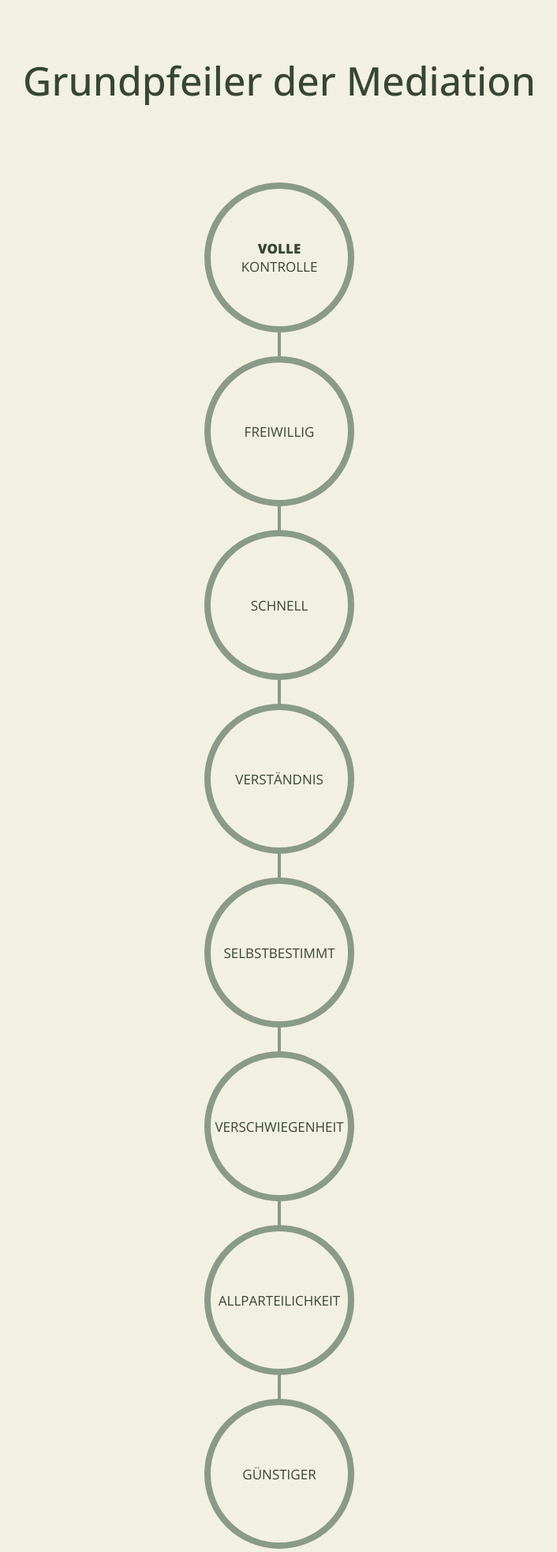
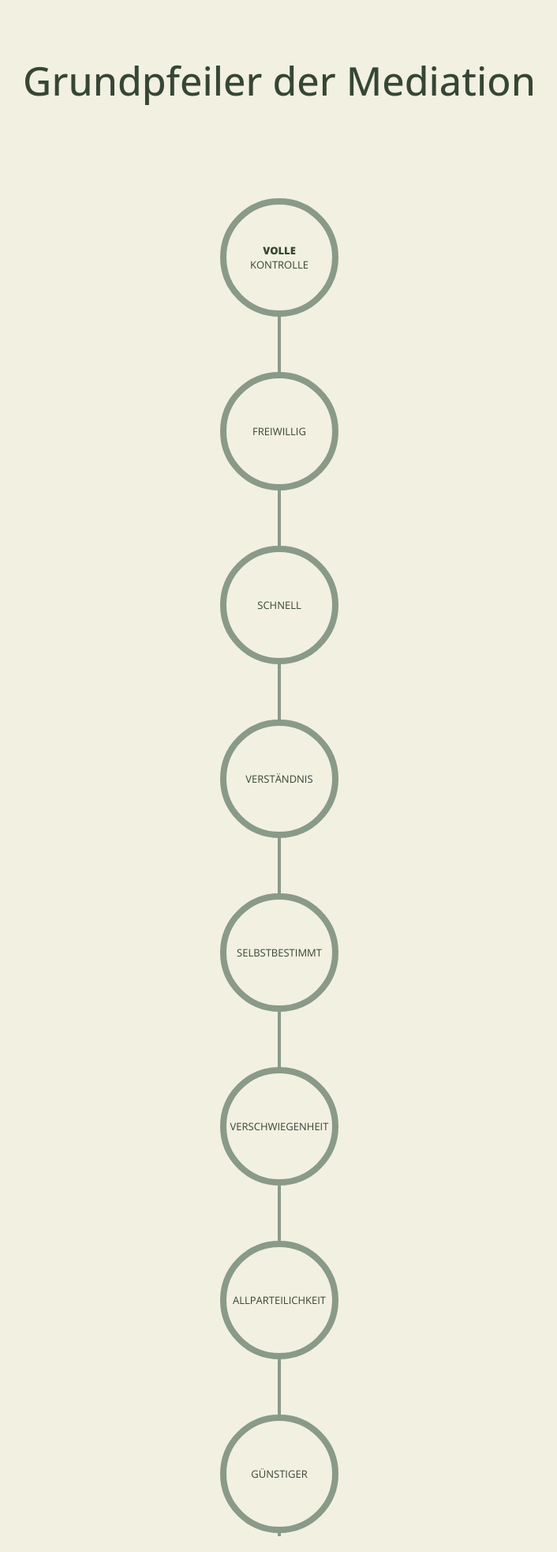
Before and after one commit to lukas2485/dieBrueckenbauerin, a PHP site: page /files/mediation.php in a window 1280 px wide. Shown: the part 674-2639 px from the top of the page at 79% size, without its empty margins (286-992 px from the left). Run offline with PHP 8.4, Linux system fonts and the light colour scheme.

Commit message:
Horizontales Scrolling + Kreisgröße

```diff
--- a/css/kreis_layout.css
+++ b/css/kreis_layout.css
@@ -5,6 +5,8 @@ font-family: 'Open Sans', sans-serif;
 --darkerColor : #899a88;
 --lightColor: #f2f0e1;
 --mainColorheadline: #364635;
+--diameterCircle: 150px;
+--shrinkingCircle: calc(var(--diameterCircle)*0.3);
 }
 
 .zeitContainer{
@@ -16,7 +18,6 @@ font-family: 'Open Sans', sans-serif;
   color: var(--mainColorheadline);
   position: relative;
   z-index: 1;
-  min-width: 550px;
   padding-top:50px;
 }
 
@@ -31,11 +32,11 @@ font-family: 'Open Sans', sans-serif;
 .circle {
   border: 8px solid var(--darkerColor);
   border-radius: 50%;
-  height: 190px;
-  width: 190px;
+  height: var(--diameterCircle);
+  width: var(--diameterCircle);
   background-color: var(--lightColor);
   position: relative;
-  transition: all 800ms;
+  transition: all 1600ms ease-in-out;
 }
 
 .timeConSide {
@@ -83,7 +84,7 @@ font-family: 'Open Sans', sans-serif;
 }
 
 .circle h3 {
-  font-size: 17px;
+  font-size: 1.3rem;
   font-weight: 400;
   text-align: center;
   margin:0;
@@ -125,7 +126,7 @@ font-family: 'Open Sans', sans-serif;
 
 .timeConSide p{
   color: rgb(41, 59, 77);
-  font-size: smaller;
+  font-size: 1.3rem;
 }
 
 .timeConSide img{
--- a/css/sectionLayout.css
+++ b/css/sectionLayout.css
@@ -102,7 +102,6 @@ justify_center {
 }
 
 .small {
-    display: inline-block;
     max-width: 300px;
     padding-bottom: 0;
 }
--- a/css/style.css
+++ b/css/style.css
@@ -684,6 +684,18 @@ p {
     }
 
 
+    /* Generelle Settings Mobile Ansicht */
+
+    * {
+        overflow-wrap: break-word;
+    }
+
+    h3 {
+        font-size: 2.8rem;
+    }
+
+
+
     /* Container für Bild und Box */
 
     .fotoContainer {
--- a/js/kreis_layout.js
+++ b/js/kreis_layout.js
@@ -8,8 +8,8 @@ function hoverRot(event) {
   sideCont.classList.add("visible");
 
   // Kreis verkleinern
-  target.style.height = "140px";
-  target.style.width = "140px";
+  target.style.height = "var(--shrinkingCircle)";
+  target.style.width = "var(--shrinkingCircle)";
   target.style.backgroundColor = "#364635";
   target.style.overflow = "hidden";
 }
@@ -23,9 +23,9 @@ function hoverRotStop(event){
   sideCont.classList.remove("visible");
 
 
-  // Kreis verkleinern
-  target.style.height = "190px";
-  target.style.width = "190px";
+  // Kreis vergrößern
+  target.style.height = "var(--diameterCircle)";
+  target.style.width = "var(--diameterCircle)";
   target.style.backgroundColor = "#f2f0e1";
 }
 
```
